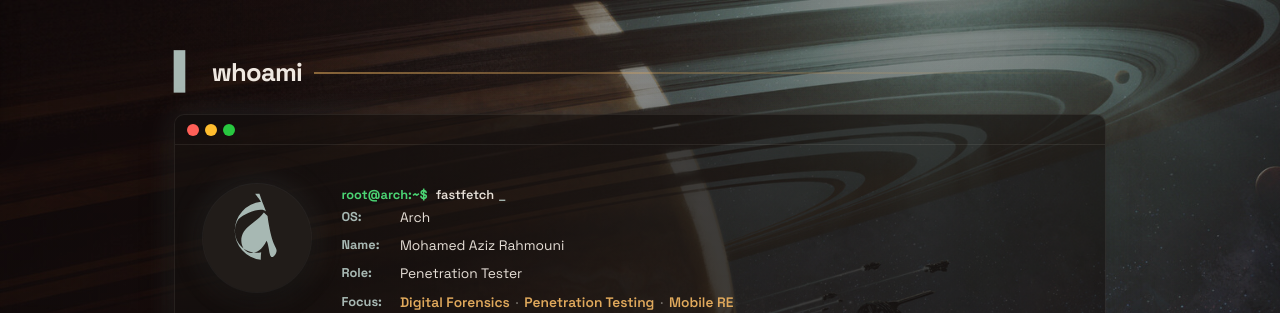
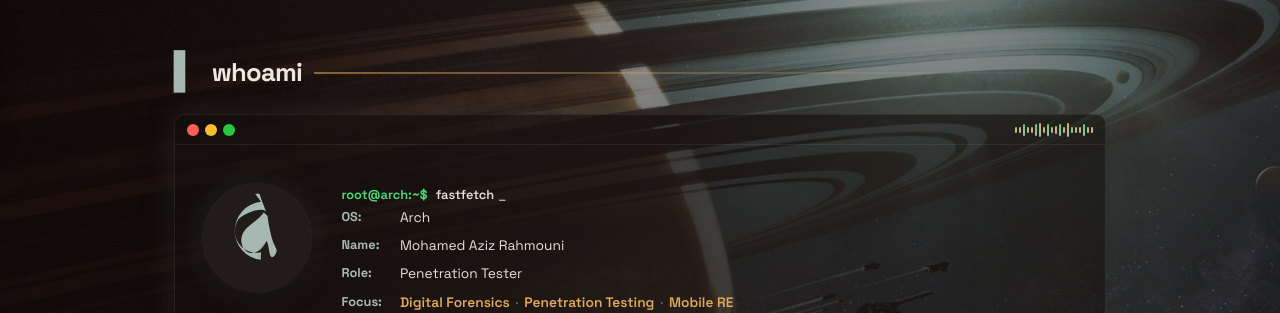
Before and after one commit to 0xZyyz/0xZyyz.github.io, a Jekyll site: the page built from index.html, in a window 1280 px wide. Shown: the part 160-473 px from the top of the page. Built offline with Jekyll 4.4.1, drawn with Linux system fonts in a browser that asks for light colours.

Commit message:
Add cava equalizer bars to neofetch titlebar

```diff
--- a/index.html
+++ b/index.html
@@ -13,6 +13,9 @@
     <div class="neofetch" aria-label="System profile">
       <div class="nf-titlebar">
         <span class="nf-dots" aria-hidden="true"><i class="nf-dot nf-dot--close"></i><i class="nf-dot nf-dot--minimize"></i><i class="nf-dot nf-dot--maximize"></i></span>
+        <div class="nf-cava" aria-hidden="true">
+          <i></i><i></i><i></i><i></i><i></i><i></i><i></i><i></i><i></i><i></i><i></i><i></i><i></i><i></i><i></i><i></i><i></i><i></i><i></i><i></i>
+        </div>
       </div>
       <div class="neofetch-avatar">
         <svg class="arch-logo" viewBox="0 0 24 24" role="img" aria-label="Arch Linux logo">
--- a/style.css
+++ b/style.css
@@ -427,6 +427,33 @@
 .nf-dot--close    { background: #ff5f57; }
 .nf-dot--minimize { background: #ffbd2e; }
 .nf-dot--maximize { background: #28c840; }
+
+.nf-cava {
+  display: inline-flex;
+  align-items: center;
+  gap: 2px;
+  height: 14px;
+  margin-left: auto;
+}
+
+.nf-cava i {
+  width: 2px;
+  height: 4px;
+  border-radius: 1px;
+  background: linear-gradient(180deg, var(--gold), var(--accent));
+  animation: cava-bounce 0.9s ease-in-out infinite;
+}
+
+.nf-cava i:nth-child(3n)  { background: linear-gradient(180deg, var(--terminal-green), var(--accent)); animation-delay: -0.3s; }
+.nf-cava i:nth-child(5n)  { animation-delay: -0.6s; }
+.nf-cava i:nth-child(7n)  { animation-delay: -0.15s; }
+.nf-cava i:nth-child(11n) { animation-delay: -0.45s; }
+
+@keyframes cava-bounce {
+  0%, 100% { height: 4px; }
+  35%      { height: 14px; }
+  70%      { height: 7px; }
+}
 
 .neofetch-avatar {
   display: flex;
@@ -1110,6 +1137,7 @@
   html { scroll-behavior: auto; }
   .arsenal-card, .post-preview, .exp, .nf-social-btn { transition: none; }
   .nf-cmd::after { animation: none; }
+  .nf-cava i { animation: none; height: 14px; }
   .social-dock { animation: none; transform: translate(0, 0); }
   .social-dock .nf-social-btn { animation: none; opacity: 1; }
 }
```
